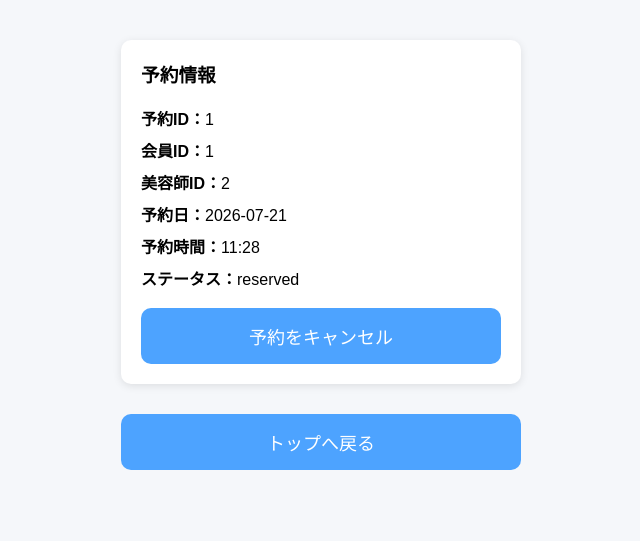
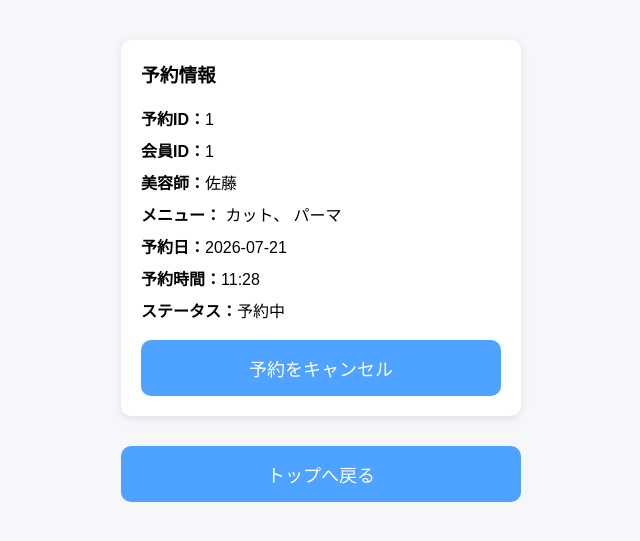
Before and after one commit to Nacky000/salon-booking-system, a Flask app: page /reservation/list in a window 1280 px wide. Shown: the part 189-730 px from the top of the page, without its empty margins (319-959 px from the left). Run offline with Flask 3, Linux system fonts and the light colour scheme; the visitor is signed in with stand-in values (Sample User, id 1).

Commit message:
Update reservation_list.html

```diff
--- a/app/frontend/templates/reservation_list.html
+++ b/app/frontend/templates/reservation_list.html
@@ -39,10 +39,20 @@
 
                 <p><strong>予約ID：</strong>{{ reservation.id }}</p>
                 <p><strong>会員ID：</strong>{{ reservation.user_id }}</p>
-                <p><strong>美容師ID：</strong>{{ reservation.stylist_id }}</p>
+
+                <p><strong>美容師：</strong>{{ reservation.stylist_name }}</p>
+
+                <p>
+                    <strong>メニュー：</strong>
+                    {% for menu in reservation.menu_names %}
+                        {{ menu }}{% if not loop.last %}、{% endif %}
+                    {% endfor %}
+                </p>
+
                 <p><strong>予約日：</strong>{{ reservation.date }}</p>
                 <p><strong>予約時間：</strong>{{ reservation.time }}</p>
-                <p><strong>ステータス：</strong>{{ reservation.status }}</p>
+
+                <p><strong>ステータス：</strong>{{ reservation.status_text }}</p>
 
                 <!-- キャンセル -->
                 <form action="/reservation/cancel" method="POST">
```
